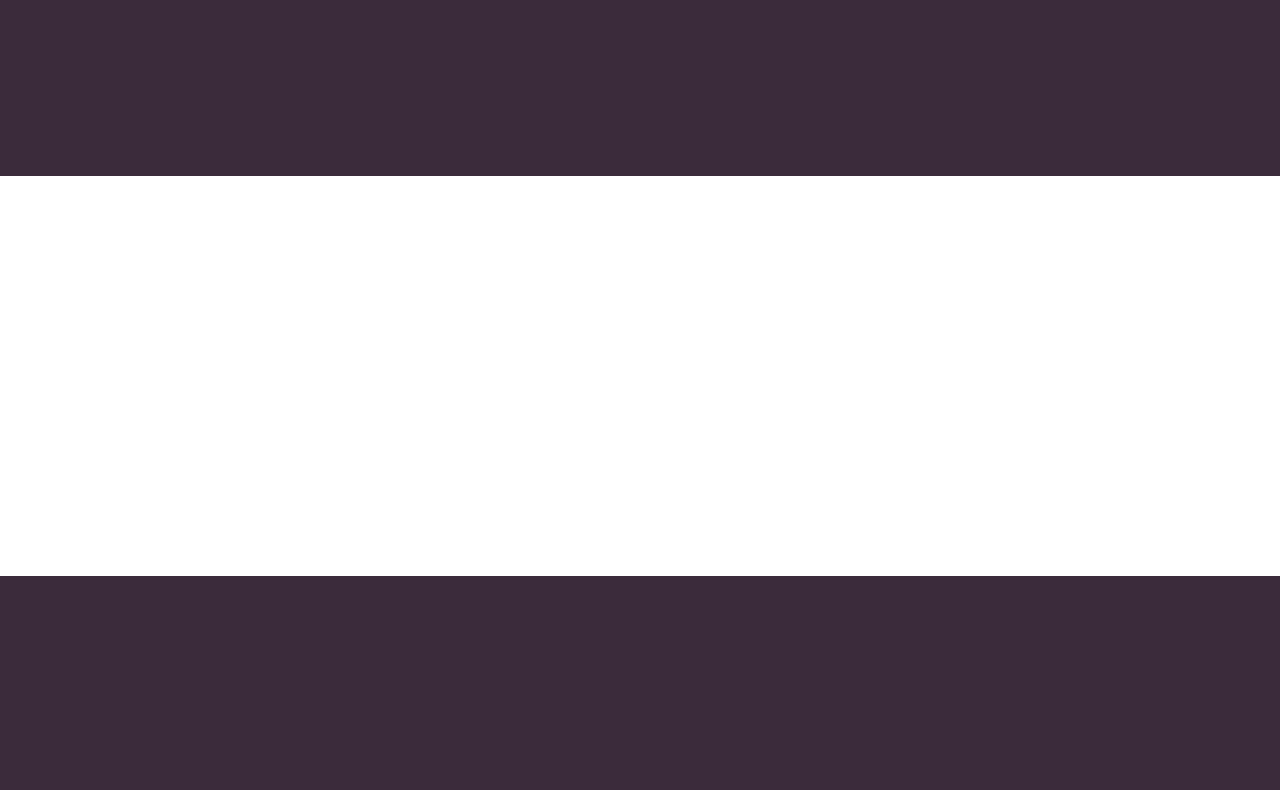
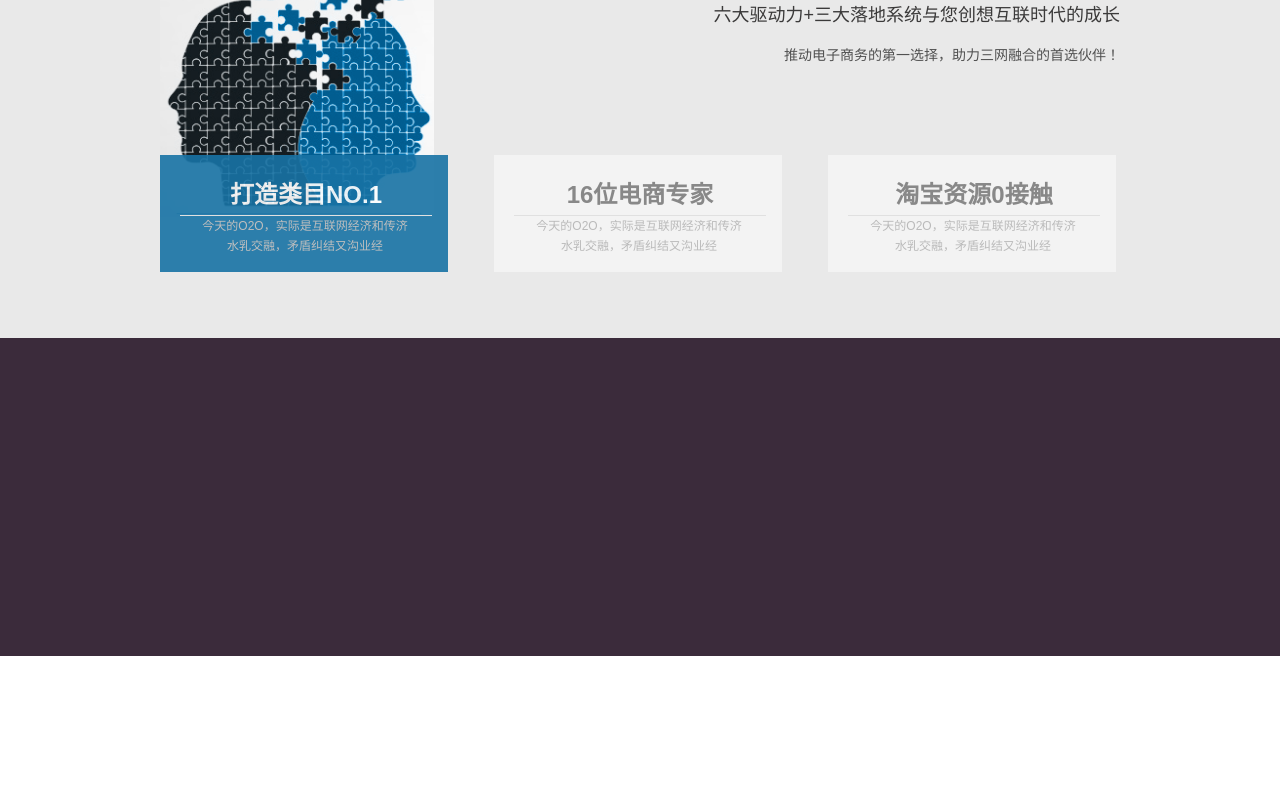
Before and after one commit to wsp971/html-css, a plain HTML site: page index.html in a window 1280 px wide. Shown: the part 310-1100 px from the top of the page. After the commit the page ends 966 px from the top, so only its background shows below. Drawn offline with Linux system fonts and the light colour scheme.

Commit message:
首页banner

```diff
--- a/css/common.css
+++ b/css/common.css
@@ -5,8 +5,6 @@
 .public-container{
 	position:relative;
 	margin:0 auto;
-	/*background-color: red;*/
-	height: 100px;
 	width:960px;
 }
 .public-footer{
@@ -49,6 +47,7 @@
 .head-nav{
 	width:100%;
 	height:52px;
+	margin-top:24px;
 	background-color: #00659c;
 }
 .head-nav ul li{
@@ -86,3 +85,27 @@
 .c2{
 	color:#005c9d;
 }
+.c3{
+	color:#515151;
+}
+.c4{
+	color:#3b3a3a;
+}
+.c5{
+	color:#f3f3f3;
+}
+.c6{
+	color:#e0e0e0;
+}
+.c7{
+	color:#ffffff;
+}
+.c8{
+	color:#888888;
+}
+.bg1{
+	background-color: #f3f3f3;
+}
+.m_t39{
+	margin-top: 39px;
+}
--- a/css/index.css
+++ b/css/index.css
@@ -0,0 +1,65 @@
+.index_banner{
+	width:100%;
+	height: 480px;
+	background-color: #e9e9e9;
+
+}
+.banner_container{
+	padding-top:44px;
+	background-image: url("../image/banner-bg.png") ;
+	background-repeat: no-repeat;
+	background-position: 0px 44px;
+	background-size: 274px,354px;
+	height: 436px;
+}
+.index_banner ul{
+	margin-top: 25px;
+	width:1002px;
+	overflow: hidden;
+}
+.index_banner ul>li{
+	float:left;
+	display: block;
+	width:250px;
+	height:85px;
+	padding: 20px 18px 12px 20px;
+	margin-right: 46px;
+
+}
+.focus{
+    opacity: 0.9;
+    background-color: #1873a5;
+    color:#ffffff;
+	filter:alpha(opacity=50);
+    -moz-opacity:0.5;
+    -khtml-opacity: 0.5;
+}
+.list_title{
+	width:252px;
+	height: 40px;
+	border-bottom: 1px solid #e0e0e0;
+	text-align: center;
+	font-size: 24px;
+	font-weight: bold;
+}
+.list_subtitle{
+	color:#bababa;
+	text-align: center;
+	font-size: 12px;
+	line-height: 20px;
+}
+.banner_text{
+	width:960px;
+	height: 228px;
+	text-align: right;
+}
+.title1{
+	font-size: 18px;
+	line-height: 20px;
+	margin-top:20px;
+}
+.title2{
+	margin-top: 20px;
+	font-size: 14px;
+	line-height: 20px;
+}
--- a/index.html
+++ b/index.html
@@ -37,22 +37,23 @@
 				<li><a href="#">联系我们</a></li>
 			</ul>
 		</div>
-		<!-- <div class="public-container clearfloat">
-			<div class="header-logo"><a href=""></a></div>
-			<div class="header-nav">
-				<ul cla   ss="header-nav clearfloat">
-					<li class="item"><a href=""></a></li>
-					<li class="item"><a href=""></a></li>
-					<li class="item"><a href=""></a></li>
-					<li class="item"><a href=""></a></li>
-					<li class="item"><a href=""></a></li>
+	</div>
+	<div class="container">
+		<div class="index_banner">
+			<div class="public-container banner_container">
+				<!-- <div style="height:1px; "></div> -->
+				<div class="banner_text">
+					<h1 class="c3">电子商务解决方案</h1>
+					<h1 class="c4">effective business solutions</h1>
+					<p class="title1 c4">六大驱动力+三大落地系统与您创想互联时代的成长</p>
+					<p class="title2 c3">推动电子商务的第一选择，助力三网融合的首选伙伴！</p>
+				</div>
+				<ul class="clearfloat">
+					<li class="focus"><div class=" c7 list_title ">打造类目NO.1</div><div class="list_subtitle">今天的O2O，实际是互联网经济和传济<br> 水乳交融，矛盾纠结又沟业经</div></li>
+					<li class="bg1"><div class="list_title c8 ">16位电商专家</div><div class="list_subtitle">今天的O2O，实际是互联网经济和传济<br> 水乳交融，矛盾纠结又沟业经</div></li>
+					<li class="bg1"><div class="list_title c8">淘宝资源0接触</div><div class="list_subtitle">今天的O2O，实际是互联网经济和传济<br> 水乳交融，矛盾纠结又沟业经</div></li>
 				</ul>
 			</div>
-		</div> -->
-	</div>
-	<div class="container">
-		<div class="index-banner">
-
 		</div>
 		<div class="service-menu">
 
@@ -73,17 +74,6 @@
 
 		</div>
 	</div>
-	<div class="public-footer">
-
-	</div>
-	<div class="index-banner public-container"></div>
-	<div class="index-list public-container"></div>
-	<div class="index-panel public-container">
-		<div class="index-panel-header"></div>
-	</div>
-	<div class="index-panel public-container">
-		<div class="index-panel-header"></div>
-	</div>
 	<div class="public-footer ">
 		<div class="public-container">
 			<div class="telephone">
```
Also changed, not shown: image/banner-bg.png (added), image/psd17478_21.png (added), image/psd17478_24.png (added), image/serviceicon1.png (added), image/serviceicon2.png (added), image/serviceicon3.png (added), image/serviceicon4.png (added).
